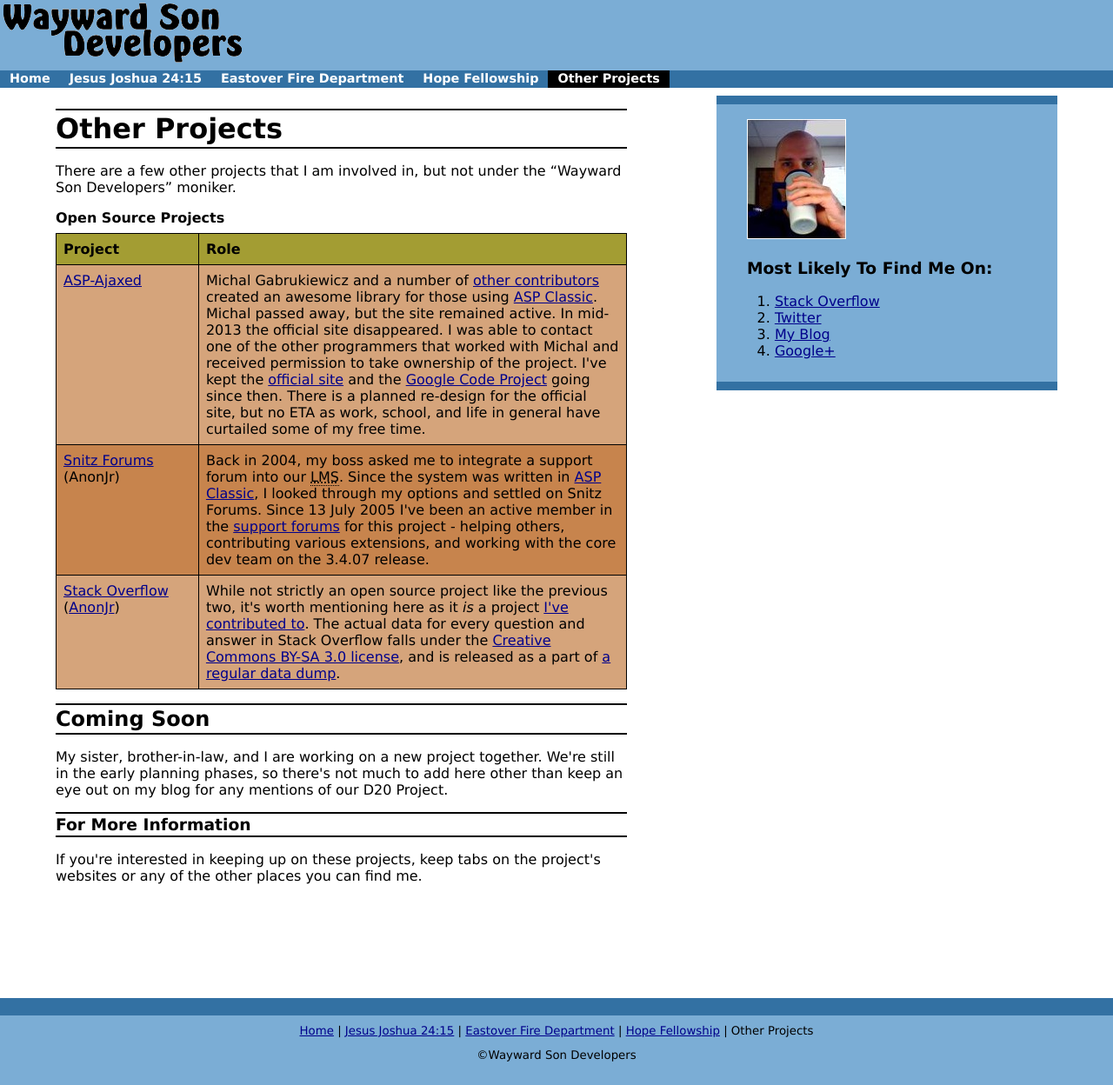
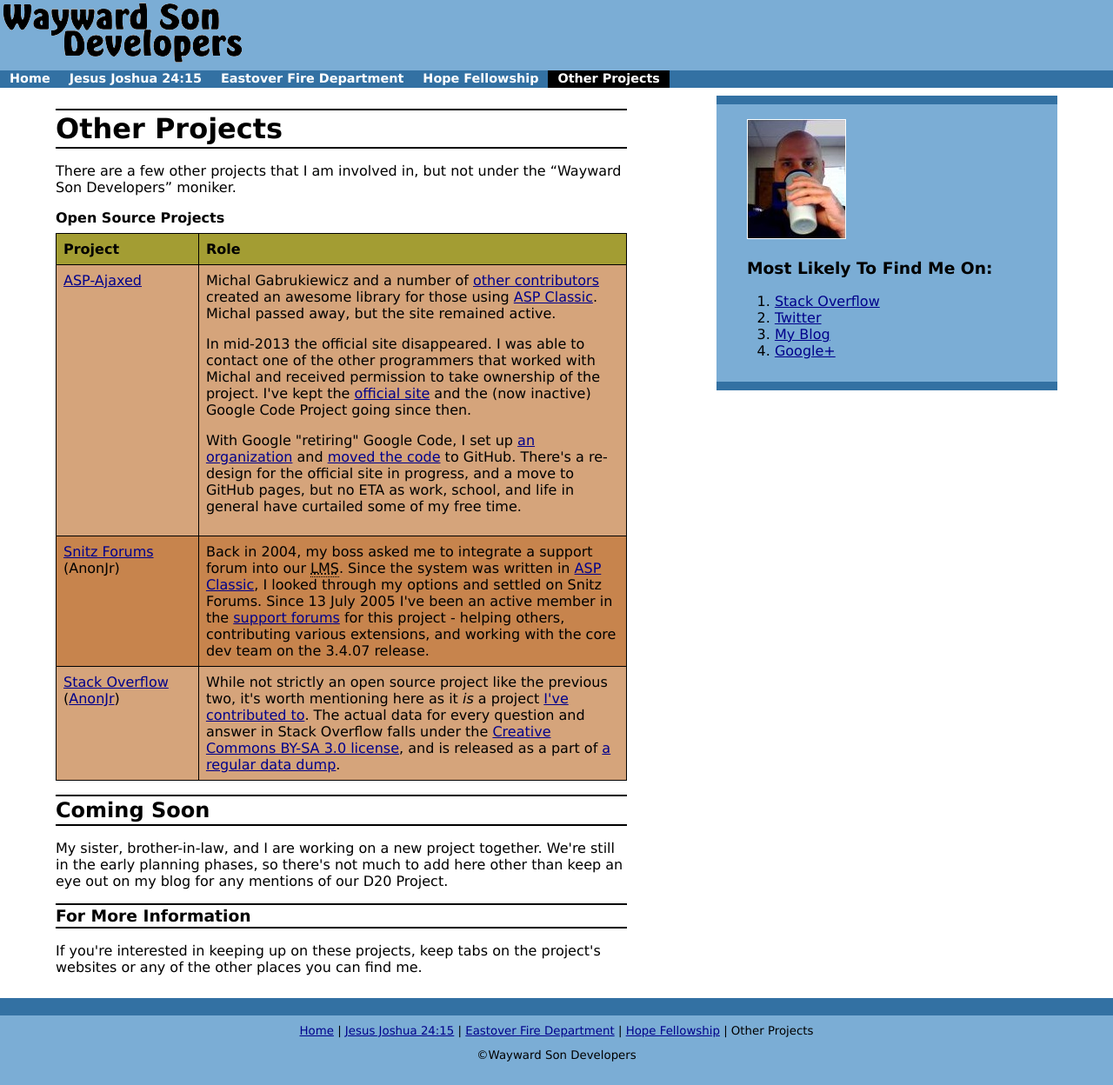
Before and after one commit to Wayward-Son-Developers/wayward-son-developers.github.io, a Jekyll site: the page built from other.html, in a window 1280 px wide and 1248 px high. Shown: the whole window at 87% size. Built offline with Jekyll 4.4.1, drawn with Linux system fonts in a browser that asks for light colours.

Commit message:
Updating ASP-Ajaxed info

```diff
--- a/other.html
+++ b/other.html
@@ -22,12 +22,12 @@ description: 'Here is more information about other projects I have worked on unr
                         <tbody>
                             <tr class="DTRowOdd">
                             <td><a href="http://www.asp-ajaxed.org/">ASP-Ajaxed</a></td>
-                            <td>Michal Gabrukiewicz and a number of <a href="http://www.asp-ajaxed.org/about/">other contributors</a>
-                                created an awesome library for those using <a href="https://en.wikipedia.org/wiki/Active_Server_Pages">ASP Classic</a>.
-                                Michal passed away, but the site remained active. In mid-2013 the official site disappeared.
-                                I was able to contact one of the other programmers that worked with Michal and received permission to take ownership of the
-                                project. I've kept the <a href="http://www.asp-ajaxed.org/">official site</a> and the <a href="https://code.google.com/p/asp-ajaxed/">Google Code Project</a>
-                                going since then. There is a planned re-design for the official site, but no ETA as work, school, and life in general have curtailed some of my free time.</td>
+                            <td>Michal Gabrukiewicz and a number of <a href="http://www.asp-ajaxed.org/about/">other contributors</a> created an awesome library for those using <a href="https://en.wikipedia.org/wiki/Active_Server_Pages">ASP Classic</a>. Michal passed away, but the site remained active.
+
+                                <p>In mid-2013 the official site disappeared. I was able to contact one of the other programmers that worked with Michal and received permission to take ownership of the project. I've kept the <a href="http://www.asp-ajaxed.org/">official site</a> and the (now inactive) Google Code Project going since then.</p>
+
+                                <p>With Google "retiring" Google Code, I set up <a href="https://github.com/ASP-Ajaxed">an organization</a> and <a href="https://github.com/ASP-Ajaxed/asp-ajaxed">moved the code</a> to GitHub. There's a re-design for the official site in progress, and a move to GitHub pages, but no ETA as work, school, and life in general have curtailed some of my free time.</p>
+                            </td>
                             </tr>
                             <tr class="DTRowEven">
                             <td><a href="http://forum.snitz.com/">Snitz Forums</a><br />(AnonJr)</td>
```
